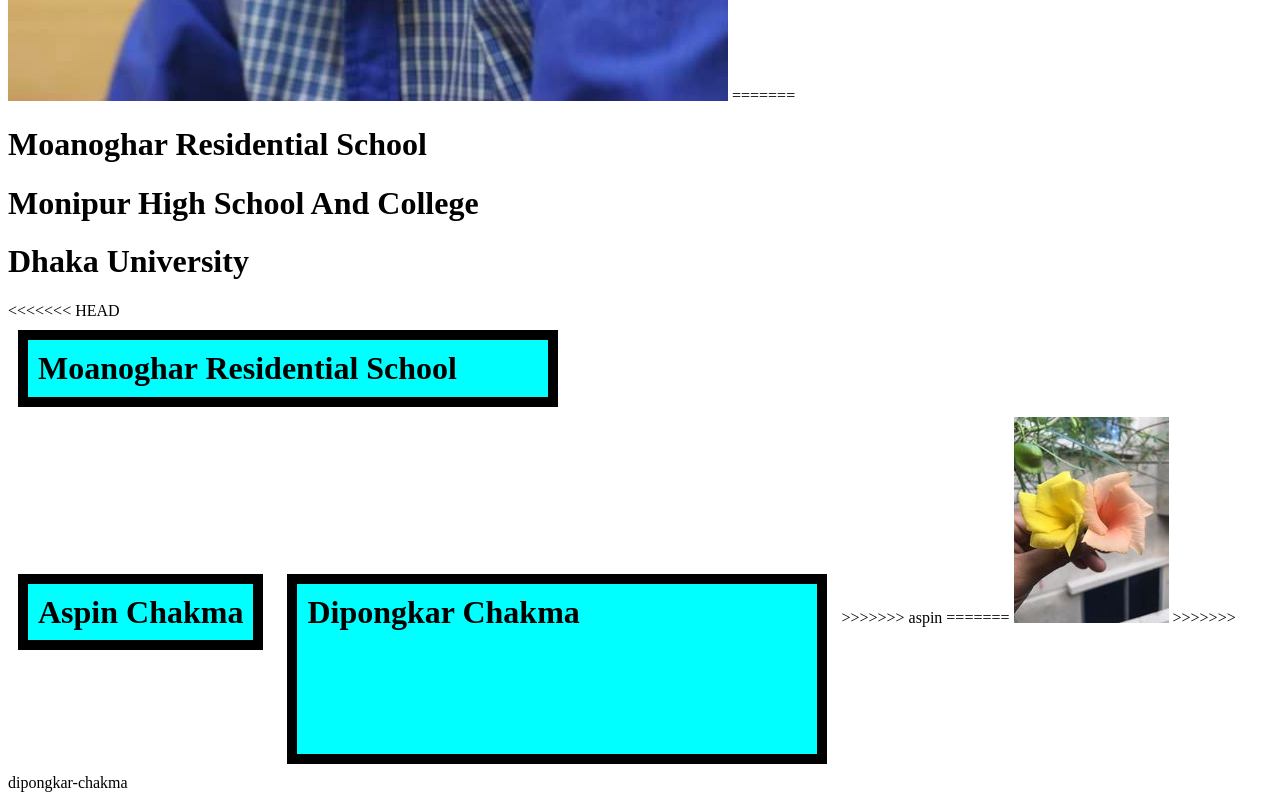
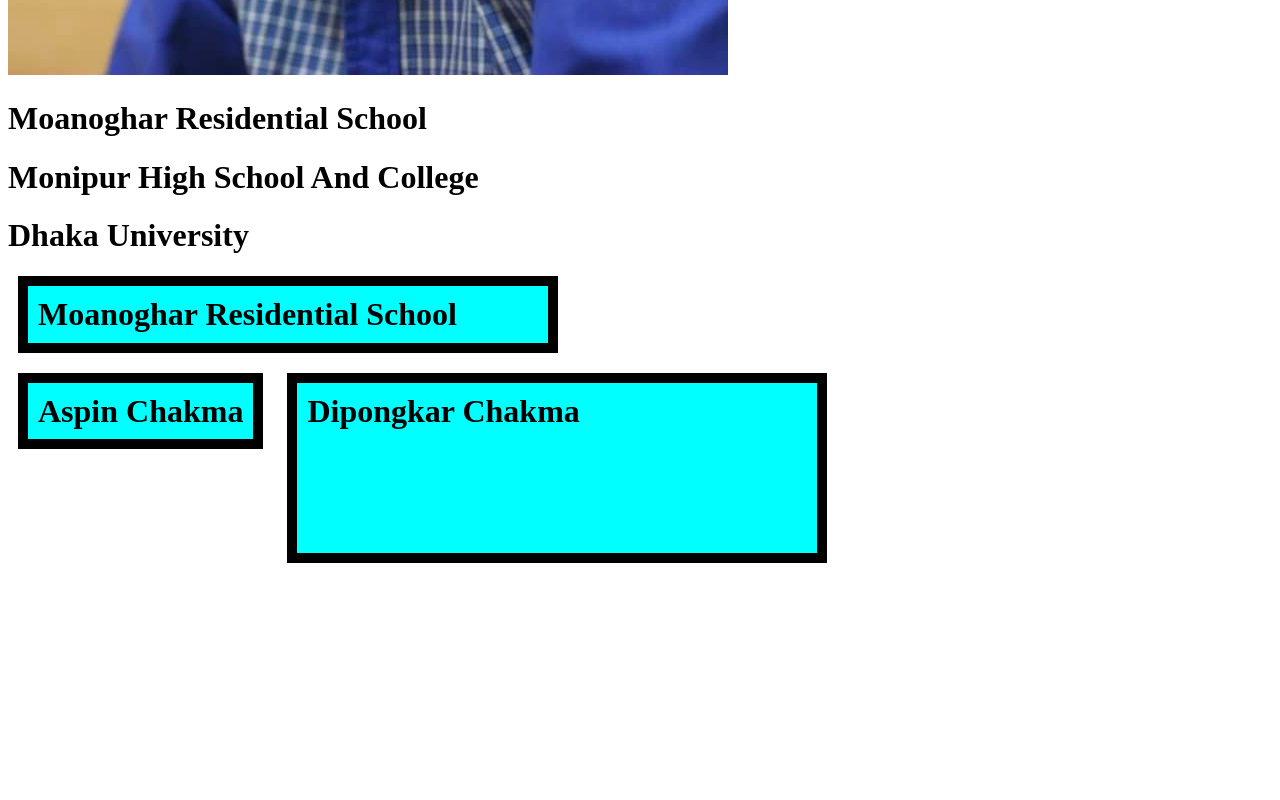
Before and after one commit to aspinchakma/my-second-repo, a plain HTML site: page index.html in a window 1280 px wide. Shown: the part 1242-2042 px from the top of the page. After the commit the page ends 1823 px from the top, so only its background shows below. Drawn offline with Linux system fonts and the light colour scheme.

Commit message:
conflict solved

```diff
--- a/index.css
+++ b/index.css
@@ -5,8 +5,6 @@
     padding:10px;
     border:10px solid black;
 
-<<<<<<< HEAD
-=======
 }
 .ampi{
     color:black;
@@ -33,5 +31,4 @@
     width:500px;
     height:150px;
     margin:10px;
->>>>>>> aspin
 }
--- a/index.html
+++ b/index.html
@@ -8,22 +8,18 @@
     <link rel="stylesheet" type="text/css" href="index.css">
 </head>
 <body>
-<<<<<<< HEAD
+
     <h1 class="moanoghar">Moanoghar Residential School</h1>
     <h1 class="monipur">Monipur High School And College</h1>
     <h1 class="dhaka">Dhaka University</h1>
     <img src="aspin.jpeg">
-=======
+
     <h1>Moanoghar Residential School</h1>
     <h1>Monipur High School And College</h1>
     <h1>Dhaka University</h1>
-<<<<<<< HEAD
     <h1 class="ampi">Moanoghar Residential School</h1>
     <h1 class="jibon">Aspin Chakma</h1>
     <h1 class="priti">Dipongkar Chakma</h1>
->>>>>>> aspin
-=======
-    <img src="flowers.jpg" alt="My favourite picture">
->>>>>>> dipongkar-chakma
+
 </body>
 </html>
```
